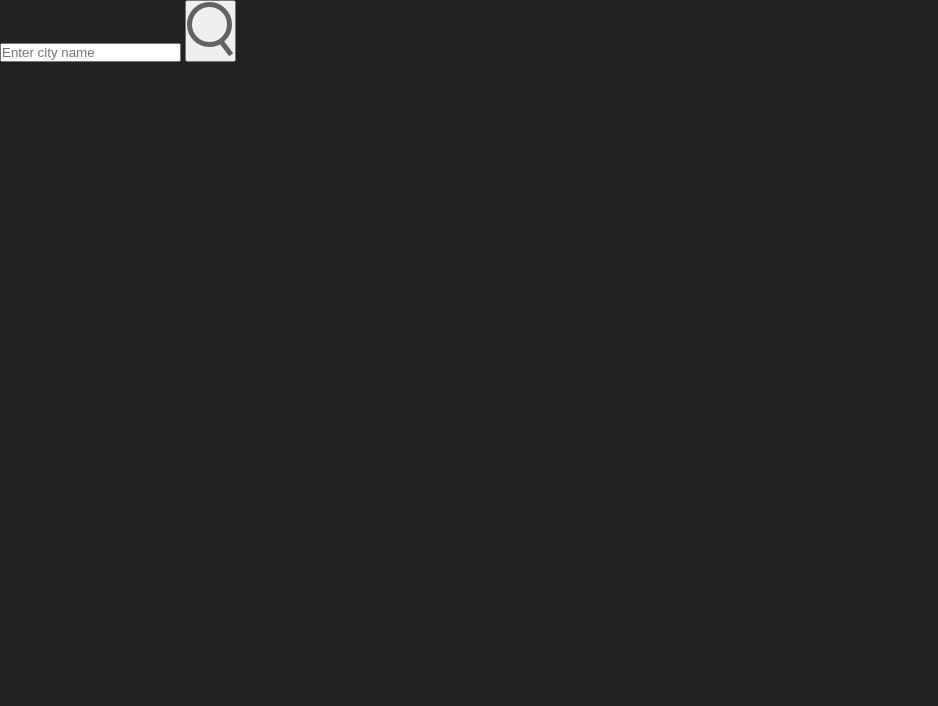
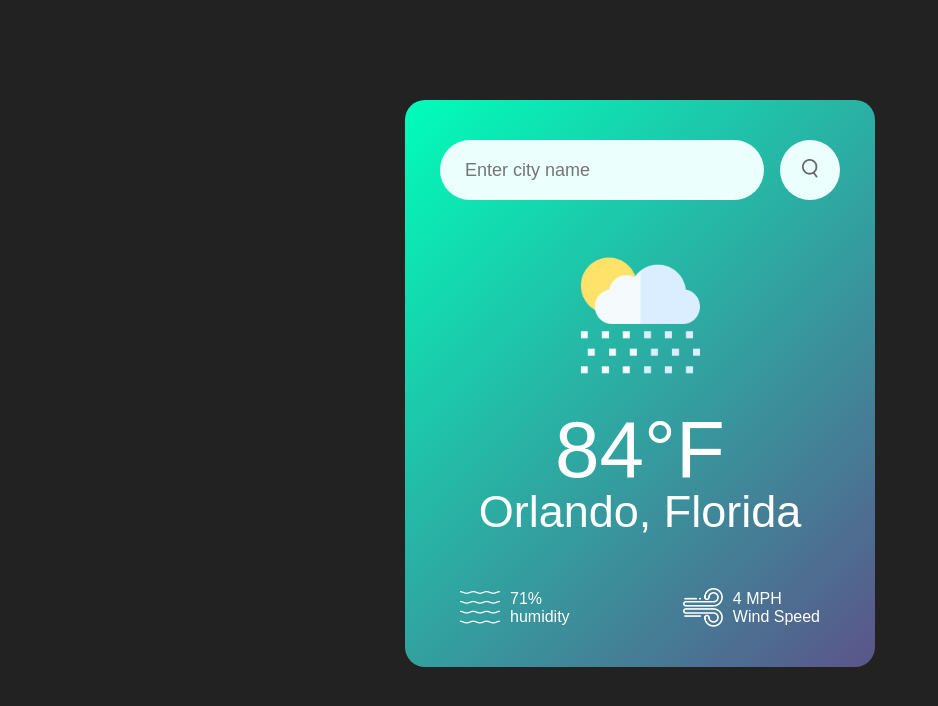
Before and after one commit to Ligbyy/Weather-App, a plain HTML site: page index.html in a window 1280 px wide. Shown: the whole page, without its empty margins (0-938 px from the left). Drawn offline with Linux system fonts and the light colour scheme.

Commit message:
added things to html and css

```diff
--- a/index.html
+++ b/index.html
@@ -13,6 +13,27 @@
                 <input type="text" placeholder="Enter city name" spellcheck="false">
                 <button><img src="images/search.png"></button>
             </div>
+            <div class="weather">
+                <img src="images/rain.png" class="weather-icon">
+                <h1 class = "temp">84°F</h1>
+                <h2 class="city">Orlando, Florida</h2>
+                <div class="details">
+                    <div class ="col">
+                        <img src="images/humidity.png">
+                        <div>
+                            <p class="humidity">71%</p>
+                            <p>humidity</p>
+                        </div>
+                    </div>
+                    <div class ="col">
+                        <img src="images/wind.png">
+                        <div>
+                            <p class="wind">4 MPH</p>
+                            <p>Wind Speed</p>
+                        </div>
+                    </div>
+                </div>
+            </div>
         </div>
 
     </body>
--- a/styles.css
+++ b/styles.css
@@ -7,3 +7,75 @@
 body{
     background: #222;
 }
+.card{
+    width: 90%;
+    max-width: 470px;
+    background: linear-gradient(135deg, #00feba,#5b548a);
+    color: #fff;
+    margin: 100px auto 0;
+    border-radius: 20px;
+    padding: 40px 35px;
+    text-align: center;
+}
+.search{
+    width: 100%;
+    display: flex;
+    align-items: center;
+    justify-content: space-between;
+}
+.search input{
+    border: 0;
+    outline: 0;
+    background: #ebfffc;
+    color: #555;
+    padding: 10px 25px;
+    height: 60px;
+    border-radius: 30px;
+    flex: 1;
+    margin-right:16px;
+    font-size: 18px;
+}
+.search button{
+    border: 0;
+    outline: 0;
+    background: #ebfffc;
+    border-radius: 50%;
+    width: 60px;
+    height: 60px;
+    cursor: pointer;
+}
+.search button img{
+    width: 16px;
+
+}
+.weather-icon{
+    width: 170px;
+    margin-top: 30px;
+
+}
+.weather h1{
+    font-size: 80px;
+    font-weight: 500;
+
+}
+.weather h2{
+    font-size: 45px;
+    font-weight: 400;
+margin-top: -10px;
+}
+.details{
+    display: flex;
+    align-items: center;
+    justify-content: space-between;
+    padding: 0 20px;
+    margin-top: 50px;
+}
+.col{
+    display: flex;
+    align-items: center;
+    text-align: left;
+}
+.col img{
+    width: 40px;
+    margin-right: 10px;
+}
```
